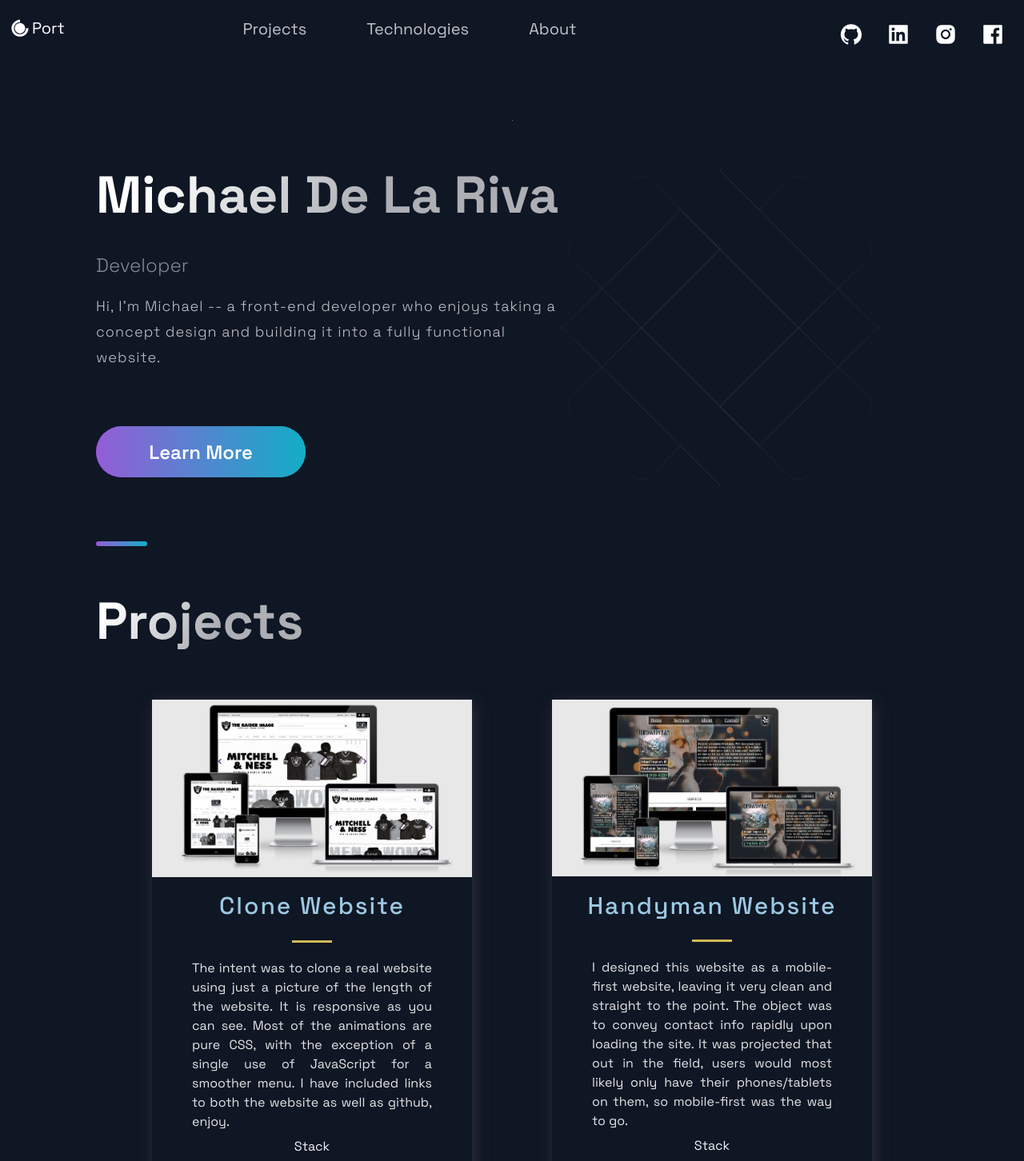
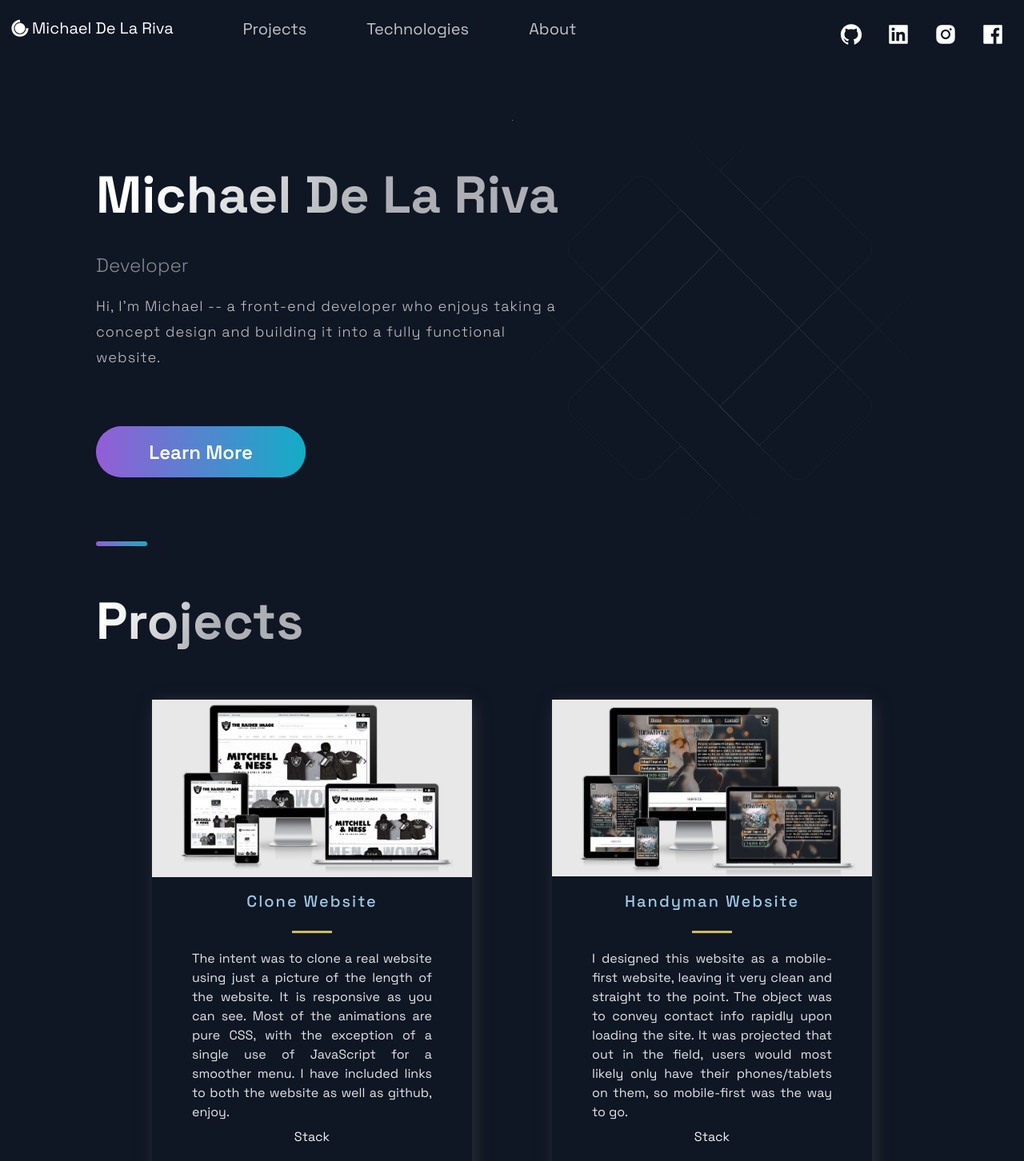
Before and after one commit to Michelobe/masteryPortfolio, a Next.js app: page / in a window 1280 px wide. Shown: the top 1452 px of the page at 80% size. Built offline with nearby package versions, Linux system fonts and the light colour scheme.

Commit message:
Changed header Logo to my name, may revisit that.  I have deleted the .yml file, as it is no longer necessary at this time.  There was an error in a ternary statement in projectsstyles.js; I have corrected it by creating a full IF statement instead. -Michael De La Riva

```diff
--- a/src/components/Header/Header.js
+++ b/src/components/Header/Header.js
@@ -10,7 +10,7 @@ const Header = () =>  (
       <Div1>
           <Link href="/">
               <a style={{display:"flex", alignItems: "center", color: "white", marginBottom: "20px"}}>
-                  <DiCssdeck size="3rem" /> <Span>Port</Span>
+                  <DiCssdeck size="3rem" /> <Span>Michael De La Riva</Span>
               </a>
           </Link>
       </Div1>
--- a/src/components/Projects/ProjectsStyles.js
+++ b/src/components/Projects/ProjectsStyles.js
@@ -46,7 +46,13 @@ export const HeaderThree = styled.h3`
   letter-spacing: 2px;
   color: #9cc9e3;
   padding: .5rem 0;
-  font-size: ${(props) => props.title ? '3rem' : '2rem'};
+  font-size: ${(props) => {
+      if(props.title=='true'){
+          return '3rem';
+      }else{
+          return '2rem';
+      }
+    }};
 `;
 
 export const Hr = styled.hr`
```
Also changed, not shown: .cpanel.yml (deleted).
